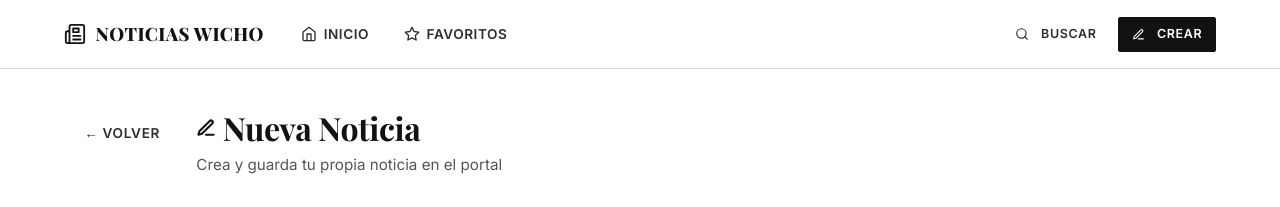
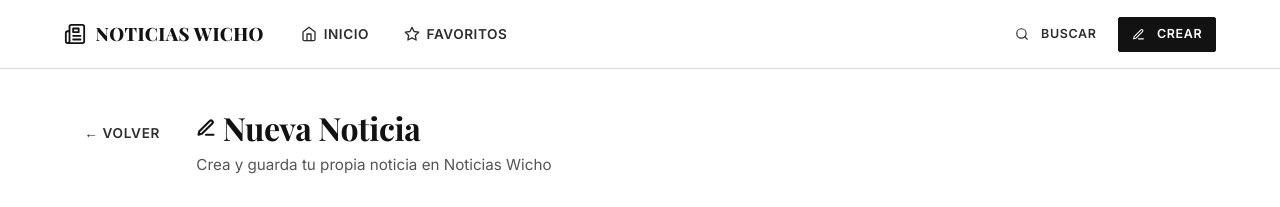
Before and after one commit to VyrByte/Portal-Noticias, a Vue app in the folder frontend/: page /create in a window 1280 px wide. Shown: the top 207 px of the page. Built offline with nearby package versions, Linux system fonts and the light colour scheme.

Commit message:
feat(views): Actualizado subtitulo en CreateView

```diff
--- a/frontend/src/views/CreateView.vue
+++ b/frontend/src/views/CreateView.vue
@@ -16,7 +16,7 @@
         <p class="create-subtitle">
           {{ isEditing
             ? 'Modifica los datos de tu noticia guardada'
-            : 'Crea y guarda tu propia noticia en el portal' }}
+            : 'Crea y guarda tu propia noticia en Noticias Wicho' }}
         </p>
       </div>
     </header>
```
